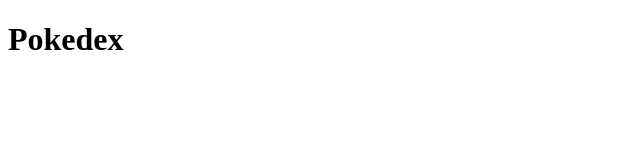
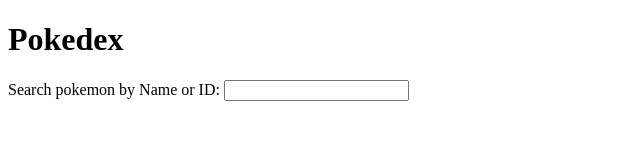
Before and after one commit to Luka-Popovic06/pokedex, a plain HTML site: page index.html in a window 1280 px wide. Shown: the whole page, without its empty margins (0-640 px from the left). Drawn offline with Linux system fonts and the light colour scheme.

Commit message:
Add search form and pokemon list container

```diff
--- a/index.html
+++ b/index.html
@@ -10,5 +10,19 @@
     <header>
       <h1>Pokedex</h1>
     </header>
+    <main class="container">
+      <div class="pokemons-box">
+        <form class="search-pokemon-form">
+          <label for="pokemon-input">Search pokemon by Name or ID:</label>
+          <input
+            class="search-pokemon-input"
+            type="text"
+            name="pokemon-input"
+            id="pokemon-input"
+          />
+        </form>
+        <ol class="pokemon-list"></ol>
+      </div>
+    </main>
   </body>
 </html>
```
